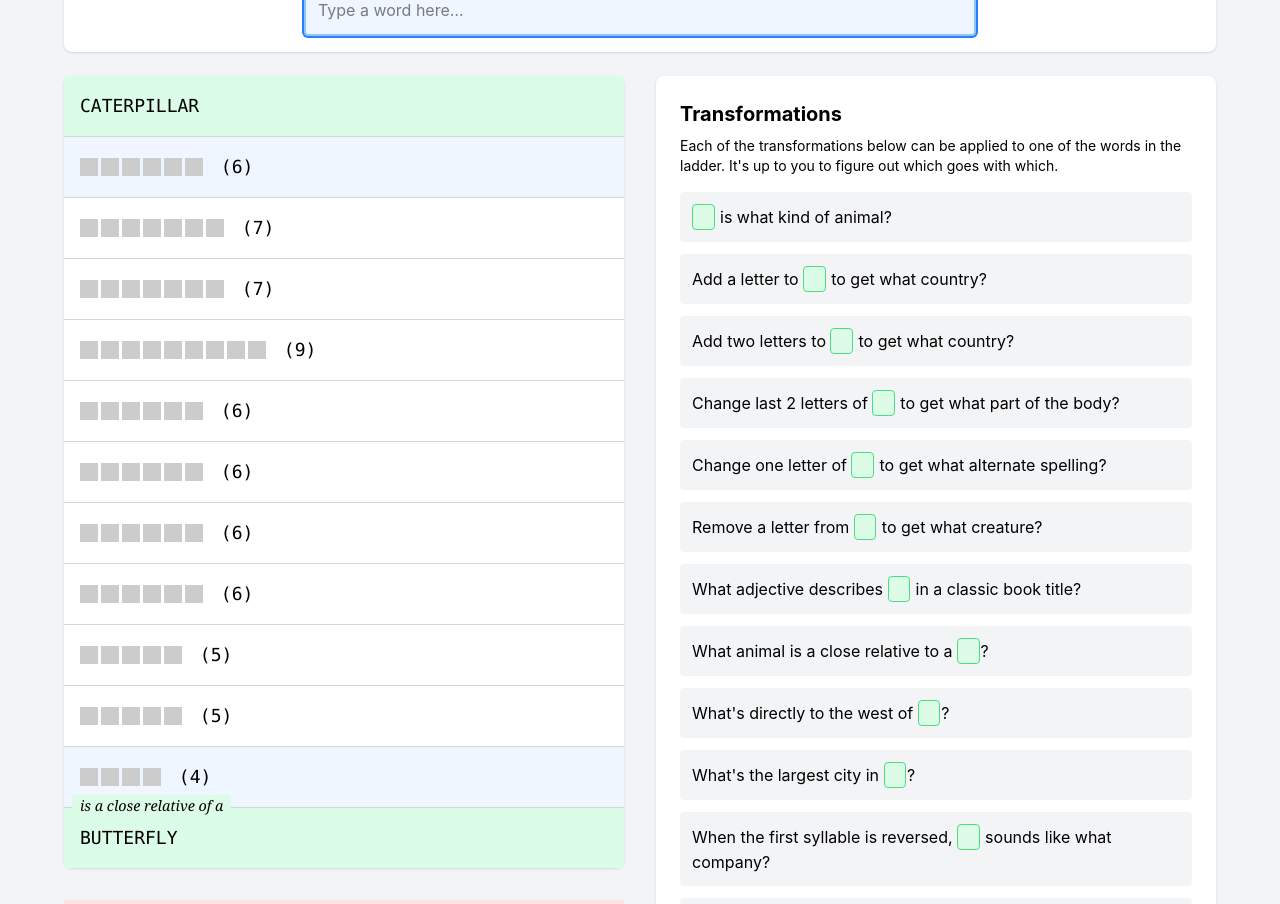
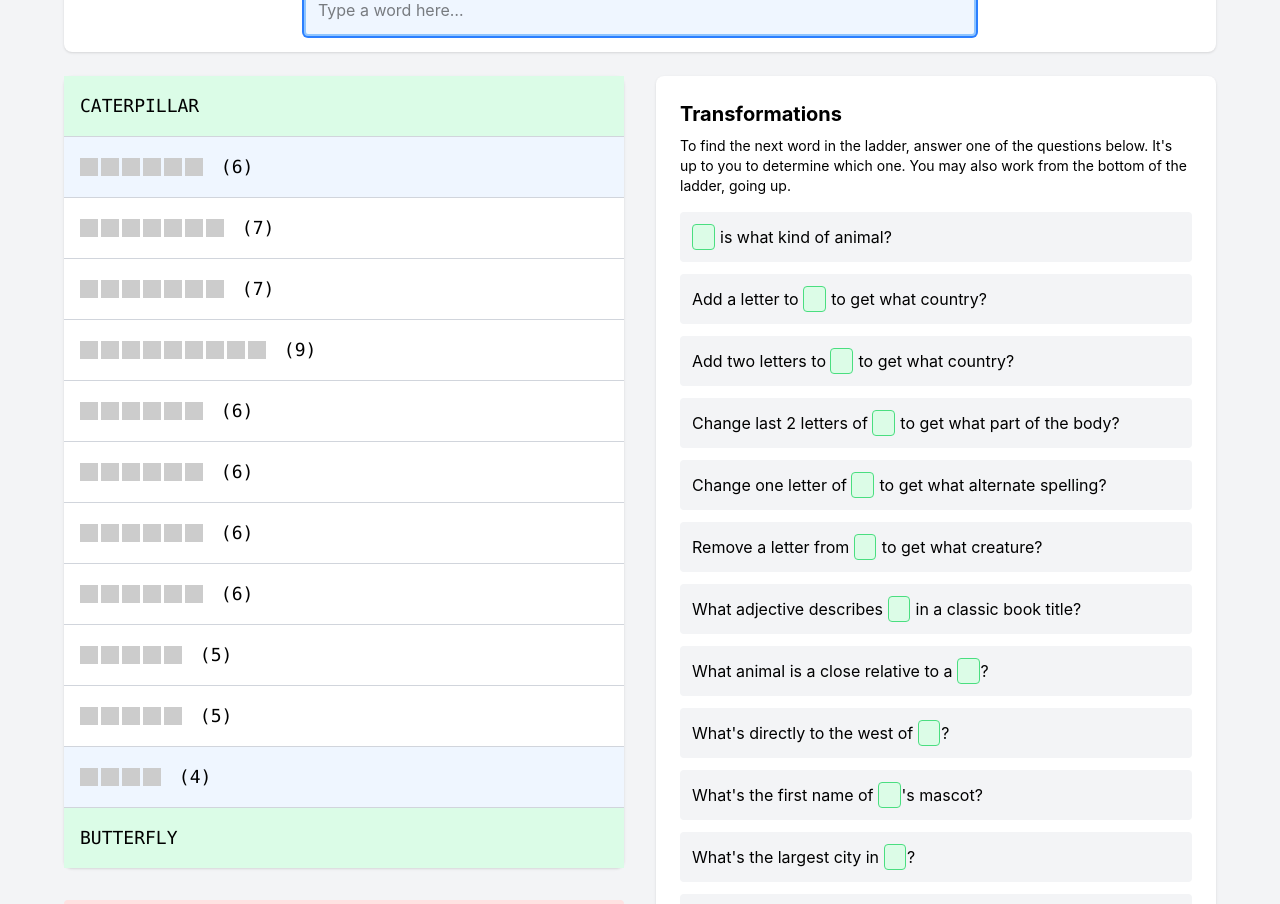
Before and after one commit to santheo/raddle, a SvelteKit app: page / in a window 1280 px wide. Shown: the part 160-1064 px from the top of the page. Built offline with nearby package versions, Linux system fonts and the light colour scheme.

Commit message:
show transforms at the right time

```diff
--- a/src/routes/+page.svelte
+++ b/src/routes/+page.svelte
@@ -66,13 +66,13 @@ function handleInput(event) {
         // Going down from top - show clues for all previous rungs
         ladder = ladder.map((rung, i) => ({
           ...rung,
-          isClueShown: rung.isClueShown || i < matchIndex
+          isClueShown: rung.isClueShown || i <= matchIndex
         }));
       } else {
         // Going up from bottom - show clues for all following rungs
         ladder = ladder.map((rung, i) => ({
           ...rung,
-          isClueShown: rung.isClueShown || i >= matchIndex
+          isClueShown: rung.isClueShown || i > matchIndex
         }));
       }
 
@@ -164,7 +164,10 @@ function handleInput(event) {
       <!-- Clues -->
       <div class="md:order-2 bg-white rounded-lg shadow p-6">
         <h2 class="text-xl font-bold mb-2">Transformations</h2>
-        <p class="mb-4 text-sm">Each of the transformations below can be applied to one of the words in the ladder. It's up to you to figure out which goes with which.</p>
+        <p class="mb-4 text-sm">To find the next word in the ladder, answer one of the questions below.
+          It's up to you to determine which one.
+          You may also work from the bottom of the ladder, going up.
+        </p>
         <div class="space-y-3">
           {#each clues as clue}
             <div class="p-3 rounded bg-gray-100 {clue.isUsed ? 'line-through text-gray-400' : ''}">
@@ -183,7 +186,7 @@ function handleInput(event) {
 
           <div class="p-4 relative font-mono text-lg" class:bg-blue-50={rung.isNext} class:bg-green-100={rung.isRevealed}>
               {#if rung.isRevealed}
-                {#if index > 0}
+                {#if rung.isClueShown}
                   <span class="font-serif transform">{rung.transform}</span>
                 {/if}
                 {rung.word}
@@ -297,5 +300,6 @@ function handleInput(event) {
     top: -.8rem;
     left: calc(var(--spacing)*2);
     padding: 0 .5rem;
+    opacity: .7;
   }
 </style>
--- a/static/data/caterpillar-butterfly.yaml
+++ b/static/data/caterpillar-butterfly.yaml
@@ -12,7 +12,7 @@ ladder:
 
   - word: HUNGRY
     clue: "Add a letter to ^ to get what country?"
-    transform: "insert an A"
+    transform: "insert 'A'"
 
   - word: HUNGARY
     clue: "What's directly to the west of ^?"
@@ -24,19 +24,19 @@ ladder:
 
   - word: AUSTRALIA
     clue: "What's the largest city in ^?"
-    transform: "largest city in"
+    transform: "'s largest city is"
 
   - word: SYDNEY
-    clue: "When the first syllable is reversed, ^ sounds like what company?"
-    transform: "Y -> I"
+    clue: "Change one letter of ^ to get what alternate spelling?"
+    transform: "change Y to I"
 
   - word: SIDNEY
-    clue: "Change one letter of ^ to get what alternate spelling?"
+    clue: "When the first syllable is reversed, ^ sounds like what company?"
     transform: "reverse first syllable"
 
   - word: DISNEY
-    clue: "Who is the mascot of ^?"
-    transform: "mascot"
+    clue: "What's the first name of ^'s mascot?"
+    transform: "'s mascot's name is"
 
   - word: MICKEY
     clue: "^ is what kind of animal?"
@@ -48,10 +48,10 @@ ladder:
 
   - word: MOUTH
     clue: "Remove a letter from ^ to get what creature?"
-    transform: "remove U"
+    transform: "remove the U"
 
   - word: MOTH
     clue: "What animal is a close relative to a ^?"
-    transform: "is a close relative of a"
+    transform: "is a close relative to a"
 
   - word: BUTTERFLY
```
